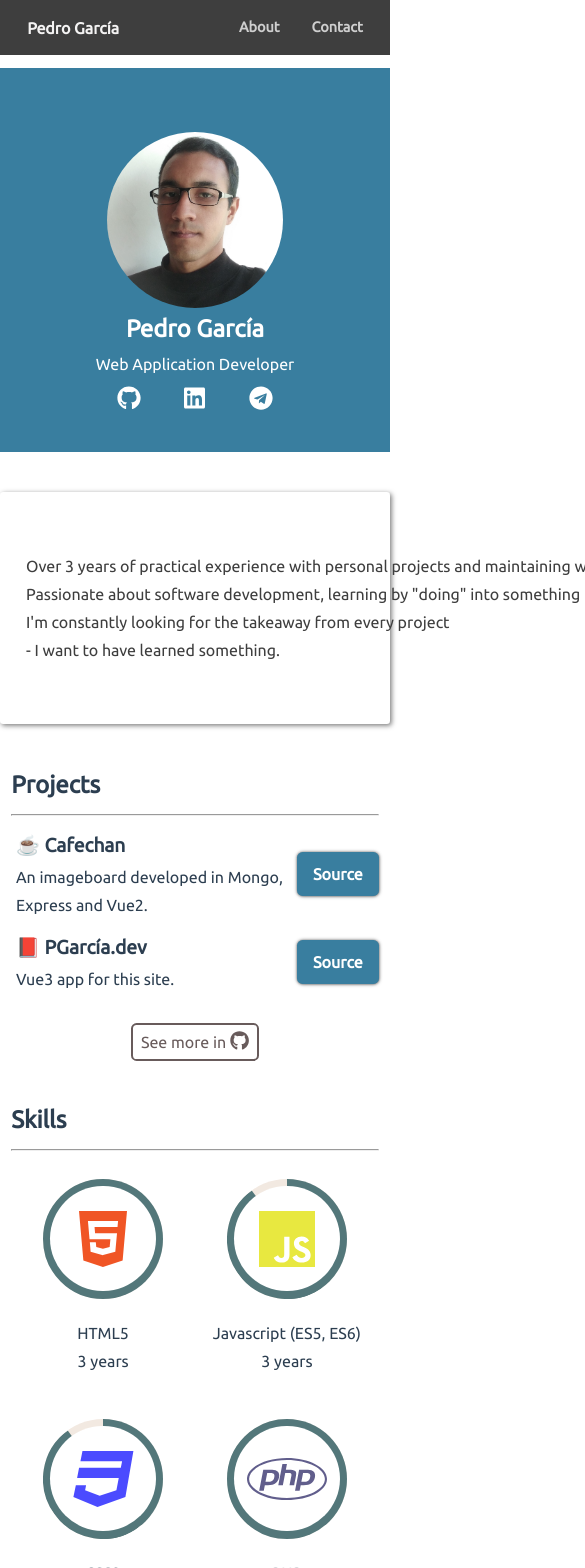
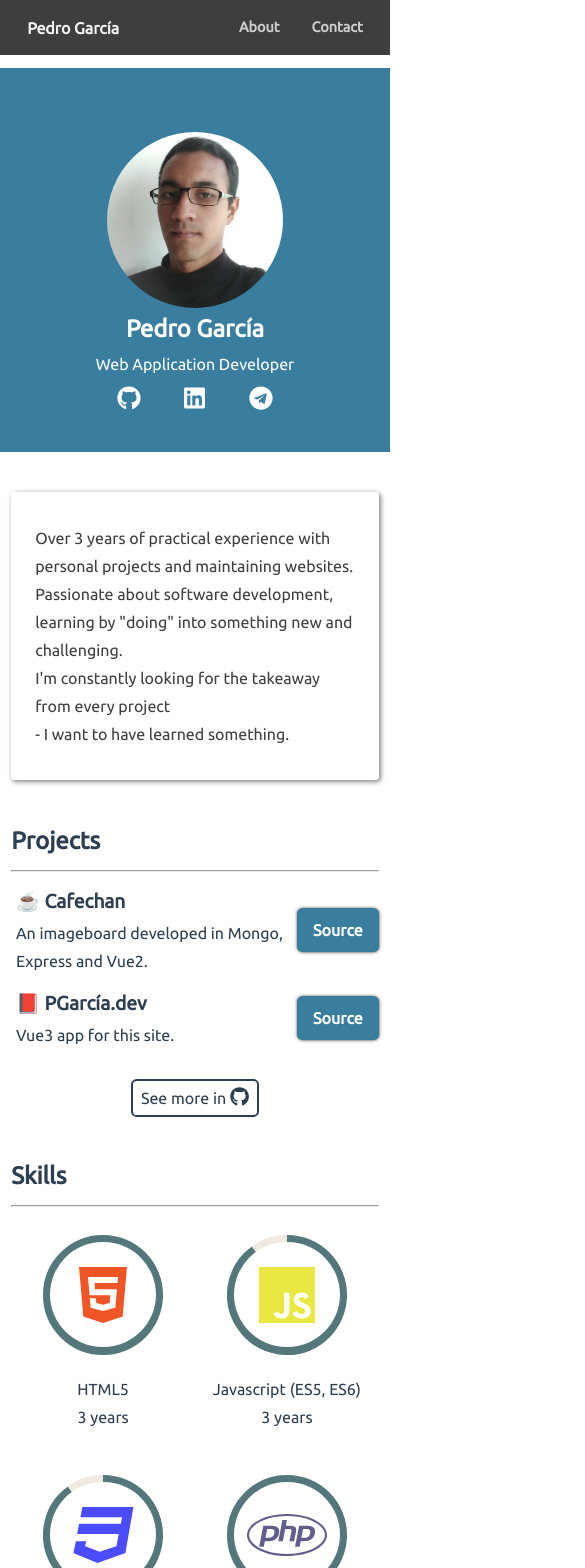
Before and after one commit to PedGarblue/budare.dev, a Vue app: page / in a window 390 px wide. Shown: the top 1568 px of the page, 585 px wide, since content can reach past the window. Built offline with nearby package versions, Linux system fonts and the light colour scheme.

Commit message:
Fixed short about me section in small screens Added link to project demo page in the name's project

```diff
--- a/src/App.vue
+++ b/src/App.vue
@@ -22,7 +22,7 @@ export default {
   -webkit-font-smoothing: antialiased;
   -moz-osx-font-smoothing: grayscale;
   text-align: center;
-  color: #2c3e50;
+  color: var(--font-color);
 }
 .page {
   padding-top: 3.26rem;
--- a/src/assets/style.css
+++ b/src/assets/style.css
@@ -1,5 +1,5 @@
 :root{
-  --font-color: #685b5b;
+  --font-color: #2c3e50;
   --font-color-light: #cecece;
   --light-background: #e6f2f4;
   --gray: #777;
--- a/src/components/projects.vue
+++ b/src/components/projects.vue
@@ -6,7 +6,9 @@
       <div v-for="project in projects" :key="project.name" class="flex project">
         <div class="project-desc">
           <div class="text-medium text-bold">
-            {{ project.name }}
+            <a :href="project.demoUrl">
+              {{ project.name }}
+            </a>
           </div>
           <div>
             {{ project.desc }}
--- a/src/components/short-aboutme.vue
+++ b/src/components/short-aboutme.vue
@@ -1,9 +1,11 @@
 <template>
-  <section class="short-aboutme">
+  <section>
     <div class="container">
-      <p>
-        {{ aboutme.short }}
-      </p>
+      <div class="short-aboutme">
+        <p>
+          {{ aboutme.short }}
+        </p>
+      </div>
     </div>
   </section>
 </template>
@@ -22,9 +24,8 @@ export default {
 </script>
 
 <style scoped>
-.container {
-  padding-top: 1rem;
-  padding-bottom: 1rem;
+.short-aboutme {
+  padding: 1rem 1.5rem;
   box-shadow: 0.1rem 0.1rem 0.3rem var(--gray);
   border-radius: 0.2rem;
   color: var(--black);
@@ -32,6 +33,6 @@ export default {
 }
 p {
   line-break: normal;
-  white-space: pre;
+  white-space: pre-line;
 }
 </style>
--- a/src/data/aboutme.js
+++ b/src/data/aboutme.js
@@ -1,6 +1,5 @@
 export default {
-  short: `
-    Over 3 years of practical experience with personal projects and maintaining websites.
+  short: `Over 3 years of practical experience with personal projects and maintaining websites.
     Passionate about software development, learning by "doing" into something new and challenging.
     I'm constantly looking for the takeaway from every project
     - I want to have learned something.
--- a/src/data/projects.js
+++ b/src/data/projects.js
@@ -2,11 +2,13 @@ export default [
   {
     name: "☕ Cafechan",
     desc: "An imageboard developed in Mongo, Express and Vue2.",
-    source: "https://github.com/PedGarBlue/cafechan"
+    source: "https://github.com/PedGarBlue/cafechan",
+    demoUrl: "https://cafechan.herokuapp.com"
   },
   {
     name: "📕 PGarcía.dev",
     desc: "Vue3 app for this site.",
-    source: "https://github.com/PedGarBlue/pgarciadev"
+    source: "https://github.com/PedGarBlue/pgarciadev",
+    demoUrl: "https://localhost:8080"
   }
 ];
```
